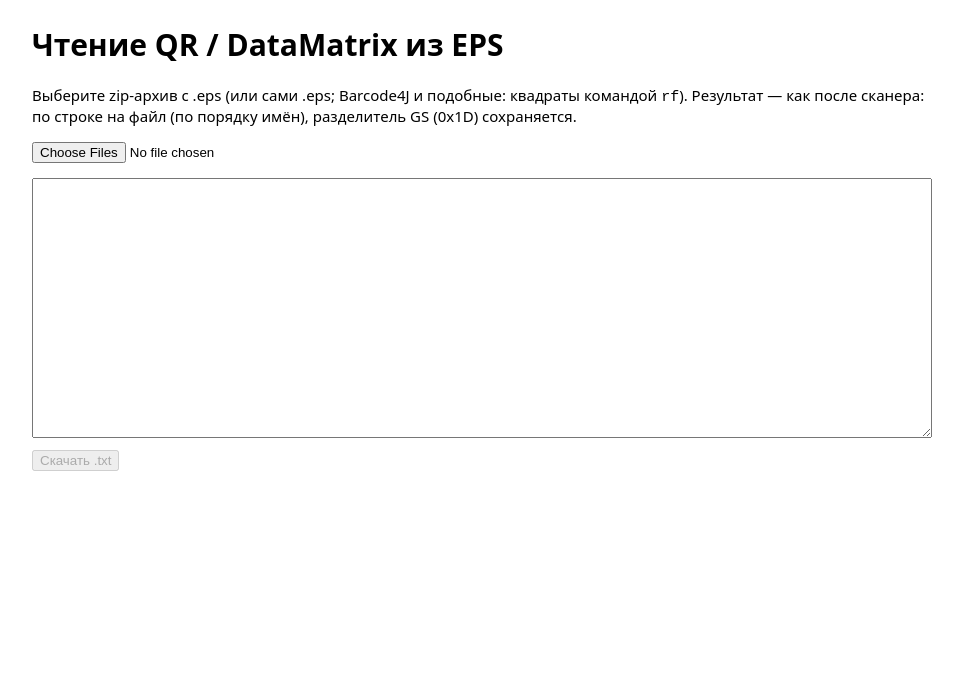
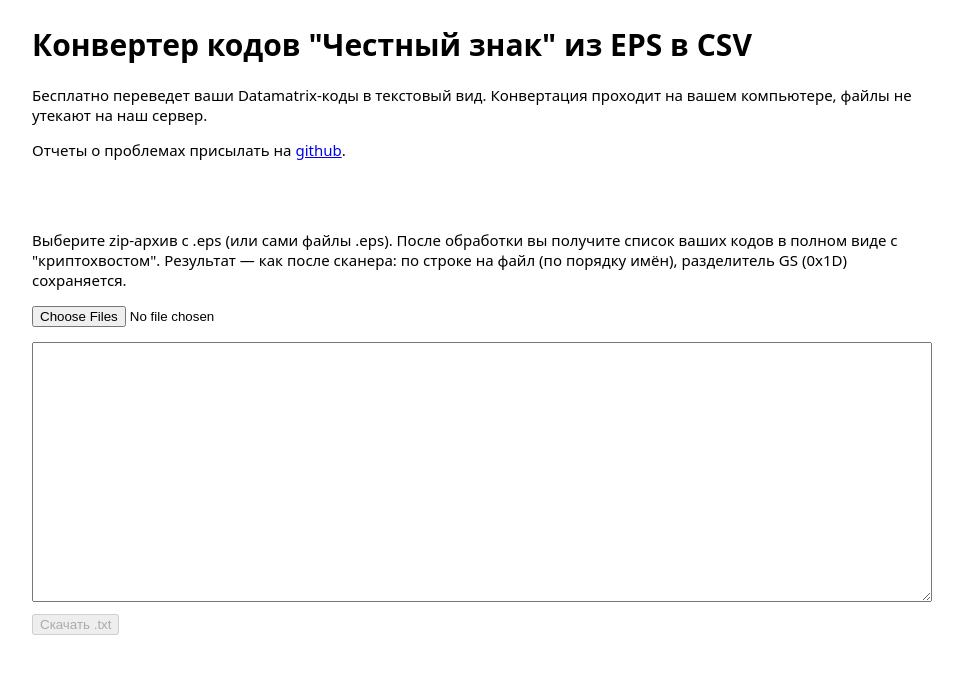
Before and after one commit to GodSaveEarth/eps2csv, a plain HTML site: page index.html in a window 1280 px wide. Shown: the whole page, without its empty margins (158-1121 px from the left). Drawn offline with nearby package versions, Linux system fonts and the light colour scheme; a script that the page names is missing.

Commit message:
Update index.html

```diff
--- a/index.html
+++ b/index.html
@@ -3,7 +3,7 @@
 <head>
 <meta charset="utf-8">
 <meta name="viewport" content="width=device-width, initial-scale=1">
-<title>Чтение кода из EPS</title>
+<title>Конвертер кодов "Честный знак" из EPS в CSV</title>
 <script src="https://unpkg.com/@zxing/library@0.21.3/umd/index.min.js"></script>
 <script src="https://cdnjs.cloudflare.com/ajax/libs/jszip/3.10.1/jszip.min.js"></script>
 <style>
@@ -14,10 +14,13 @@
 </style>
 </head>
 <body>
-<h1>Чтение QR / DataMatrix из EPS</h1>
-<p>Выберите zip-архив с .eps (или сами .eps; Barcode4J и подобные: квадраты командой <code>rf</code>).
-Результат — как после сканера: по строке на файл (по порядку имён), разделитель GS (0x1D) сохраняется.</p>
-<input type="file" id="files" accept=".zip,.eps,.ps" multiple>
+<h1>Конвертер кодов "Честный знак" из EPS в CSV</h1>
+<p>Бесплатно переведет ваши Datamatrix-коды в текстовый вид. Конвертация проходит на вашем компьютере, файлы не утекают на наш сервер.</p>
+<p>Отчеты о проблемах присылать на <a href="https://github.com/GodSaveEarth/eps2csv">github</a>.</p>
+<br><br>
+<p>Выберите zip-архив с .eps (или сами файлы .eps).
+После обработки вы получите список ваших кодов в полном виде с "криптохвостом". Результат — как после сканера: по строке на файл (по порядку имён), разделитель GS (0x1D) сохраняется.</p>
+<input type="file" id="files" accept=".zip,.eps" multiple>
 <p id="status"></p>
 <textarea id="out" readonly></textarea>
 <br><button id="save" disabled>Скачать .txt</button>
```
